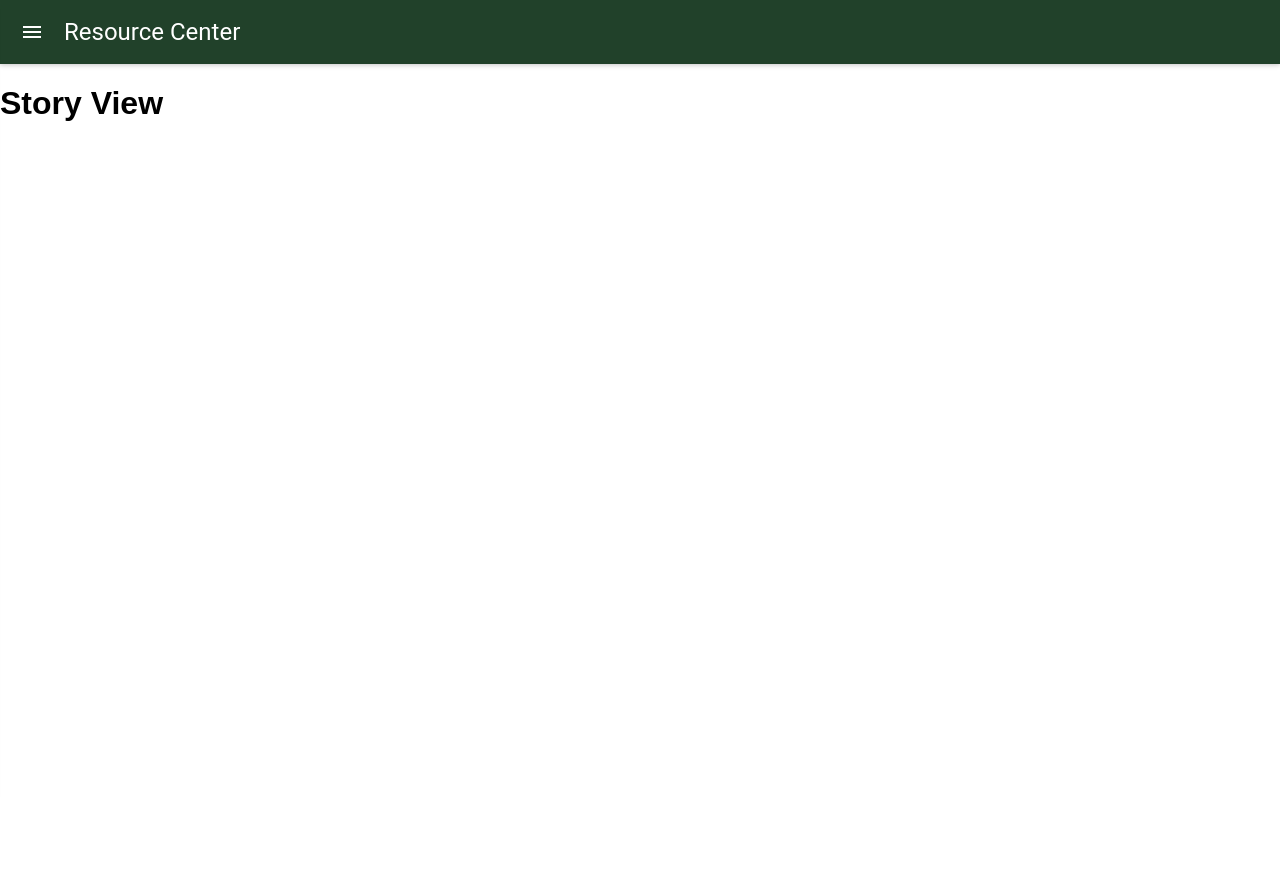
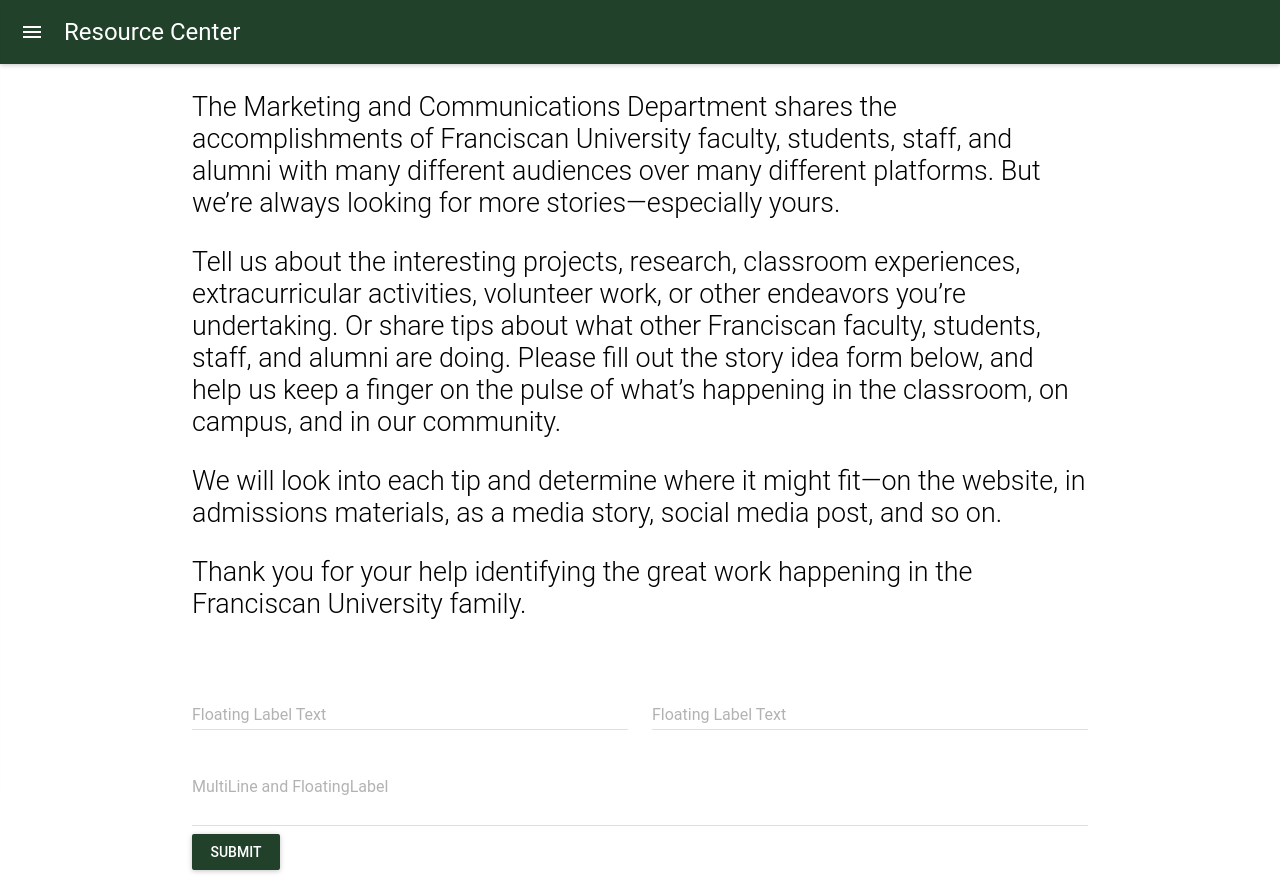
Before and after one commit to leogsouza/resource-center, a React (Create React App) app: page /share-a-story in a window 1280 px wide. Before the commit the page ends 800 px from the top, so only its background shows below. Built offline with nearby package versions, Linux system fonts and the light colour scheme; what react-tap-event-plugin would draw is missing.

Commit message:
Add layout for story view and flow-text css

```diff
--- /dev/null
+++ b/src/styles/responsive-text.css
@@ -0,0 +1,136 @@
+.flow-text {
+  font-weight: 300;
+  font-family: Roboto, sans-serif;
+}
+
+@media only screen and (min-width: 360px) {
+  .flow-text {
+    font-size: 1.2rem;
+  }
+}
+
+@media only screen and (min-width: 390px) {
+  .flow-text {
+    font-size: 1.224rem;
+  }
+}
+
+@media only screen and (min-width: 420px) {
+  .flow-text {
+    font-size: 1.248rem;
+  }
+}
+
+@media only screen and (min-width: 450px) {
+  .flow-text {
+    font-size: 1.272rem;
+  }
+}
+
+@media only screen and (min-width: 480px) {
+  .flow-text {
+    font-size: 1.296rem;
+  }
+}
+
+@media only screen and (min-width: 510px) {
+  .flow-text {
+    font-size: 1.32rem;
+  }
+}
+
+@media only screen and (min-width: 540px) {
+  .flow-text {
+    font-size: 1.344rem;
+  }
+}
+
+@media only screen and (min-width: 570px) {
+  .flow-text {
+    font-size: 1.368rem;
+  }
+}
+
+@media only screen and (min-width: 600px) {
+  .flow-text {
+    font-size: 1.392rem;
+  }
+}
+
+@media only screen and (min-width: 630px) {
+  .flow-text {
+    font-size: 1.416rem;
+  }
+}
+
+@media only screen and (min-width: 660px) {
+  .flow-text {
+    font-size: 1.44rem;
+  }
+}
+
+@media only screen and (min-width: 690px) {
+  .flow-text {
+    font-size: 1.464rem;
+  }
+}
+
+@media only screen and (min-width: 720px) {
+  .flow-text {
+    font-size: 1.488rem;
+  }
+}
+
+@media only screen and (min-width: 750px) {
+  .flow-text {
+    font-size: 1.512rem;
+  }
+}
+
+@media only screen and (min-width: 780px) {
+  .flow-text {
+    font-size: 1.536rem;
+  }
+}
+
+@media only screen and (min-width: 810px) {
+  .flow-text {
+    font-size: 1.56rem;
+  }
+}
+
+@media only screen and (min-width: 840px) {
+  .flow-text {
+    font-size: 1.584rem;
+  }
+}
+
+@media only screen and (min-width: 870px) {
+  .flow-text {
+    font-size: 1.608rem;
+  }
+}
+
+@media only screen and (min-width: 900px) {
+  .flow-text {
+    font-size: 1.632rem;
+  }
+}
+
+@media only screen and (min-width: 930px) {
+  .flow-text {
+    font-size: 1.656rem;
+  }
+}
+
+@media only screen and (min-width: 960px) {
+  .flow-text {
+    font-size: 1.68rem;
+  }
+}
+
+@media only screen and (max-width: 360px) {
+  .flow-text {
+    font-size: 1.2rem;
+  }
+}
--- a/src/views/Story.js
+++ b/src/views/Story.js
@@ -1,8 +1,62 @@
 import React, { Component } from 'react'
+import TextField from 'material-ui/TextField'
+import RaisedButton from 'material-ui/RaisedButton'
+import '../styles/responsive-text.css'
 
 class Story extends Component {
   render () {
-    return <h1>Story View</h1>
+    return (
+      <div className='container'>
+        <div className='row'>
+          <div className='col s12 flow-text'>
+            <p>
+              The Marketing and Communications Department shares the
+              accomplishments of Franciscan University faculty, students, staff,
+              and alumni with many different audiences over many different
+              platforms. But we’re always looking for more stories—especially
+              yours.
+            </p>
+            <p>
+              Tell us about the interesting projects, research, classroom
+              experiences, extracurricular activities, volunteer work, or other
+              endeavors you’re undertaking. Or share tips about what other
+              Franciscan faculty, students, staff, and alumni are doing. Please
+              fill out the story idea form below, and help us keep a finger on
+              the pulse of what’s happening in the classroom, on campus, and in
+              our community.
+            </p>
+            <p>
+              We will look into each tip and determine where it might fit—on the
+              website, in admissions materials, as a media story, social media
+              post, and so on.
+            </p>
+            <p>
+              Thank you for your help identifying the great work happening in
+              the Franciscan University family.
+            </p>
+          </div>
+        </div>
+        <div className='row'>
+          <div className='col s12 m6'>
+            <TextField floatingLabelText='Floating Label Text' fullWidth />
+          </div>
+          <div className='col s12 m6'>
+            <TextField floatingLabelText='Floating Label Text' fullWidth />
+          </div>
+          <div className='col s12'>
+            <TextField
+              floatingLabelText='MultiLine and FloatingLabel'
+              multiLine
+              rows={2}
+              fullWidth
+            />
+          </div>
+          <div className='col s12'>
+            <RaisedButton label='Submit' primary />
+          </div>
+        </div>
+      </div>
+    )
   }
 }
 
```
